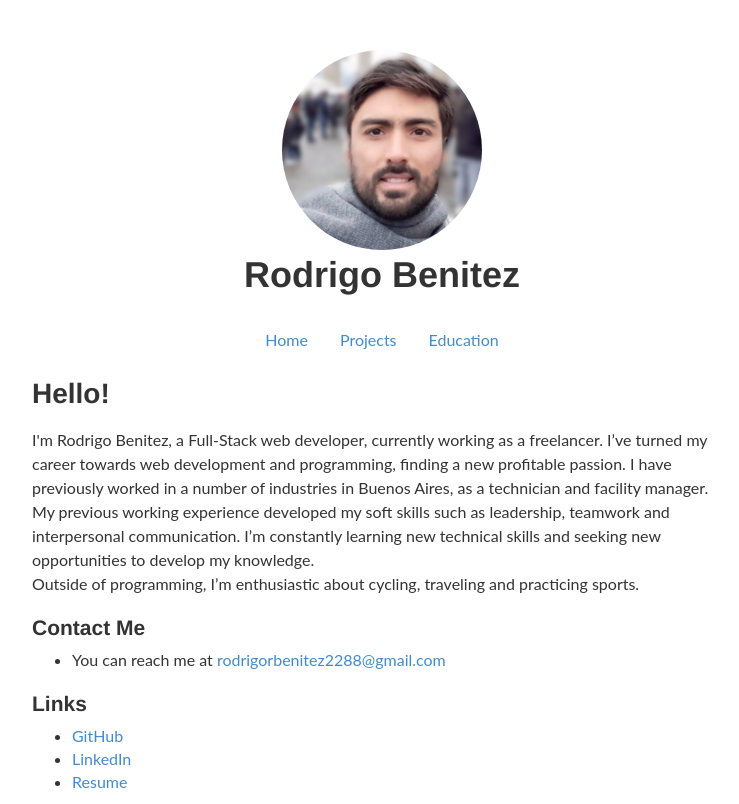
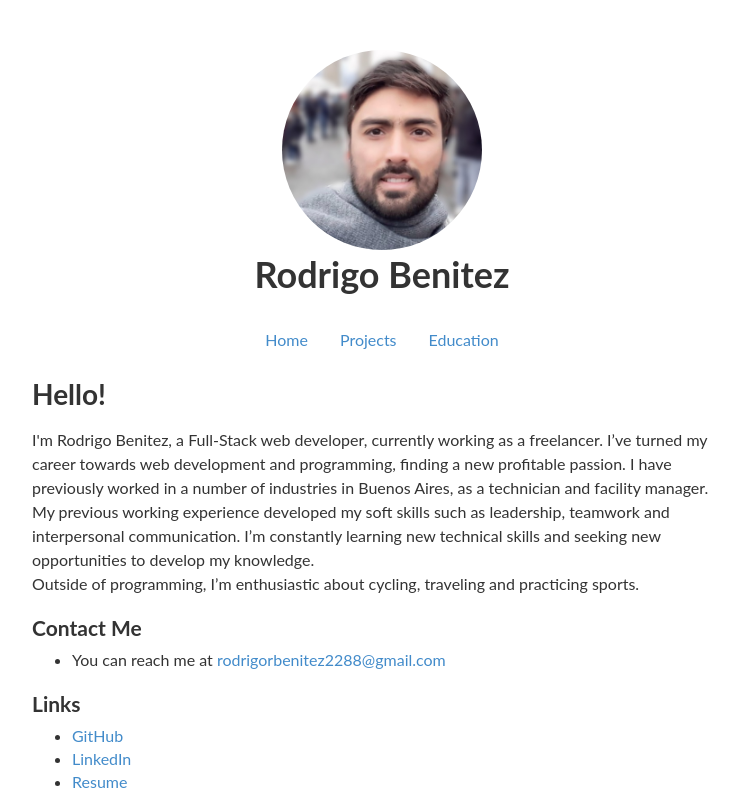
Before and after one commit to rodrigorbenitez/my-personal-web, a Flask app: page / in a window 1280 px wide. Shown: the whole page, without its empty margins (258-997 px from the left). Run offline with Flask 2, Linux system fonts and the light colour scheme; some libraries are stand-ins or nearby versions.

Commit message:
font change

```diff
--- a/static/content/site.css
+++ b/static/content/site.css
@@ -13,10 +13,12 @@ h1 {
     font-weight: bold;
     font-size: 28px;
     margin: .67em 0;
+    font-family: 'Lato', sans-serif;
 }
 h2 {
     font-size: 1.5em;
     font-weight: bold;
+    font-family: 'Lato', sans-serif;
 }
 .page-content {
     max-width: 730px;
```
